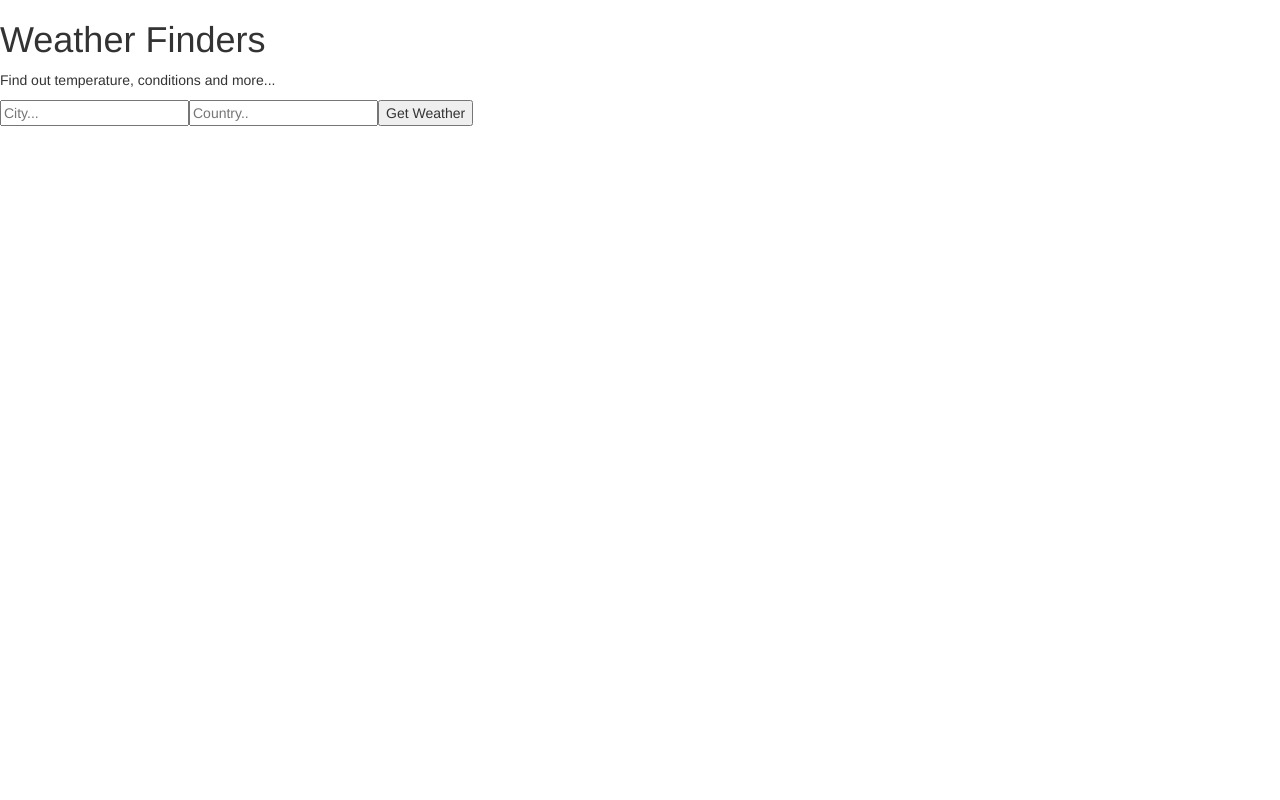
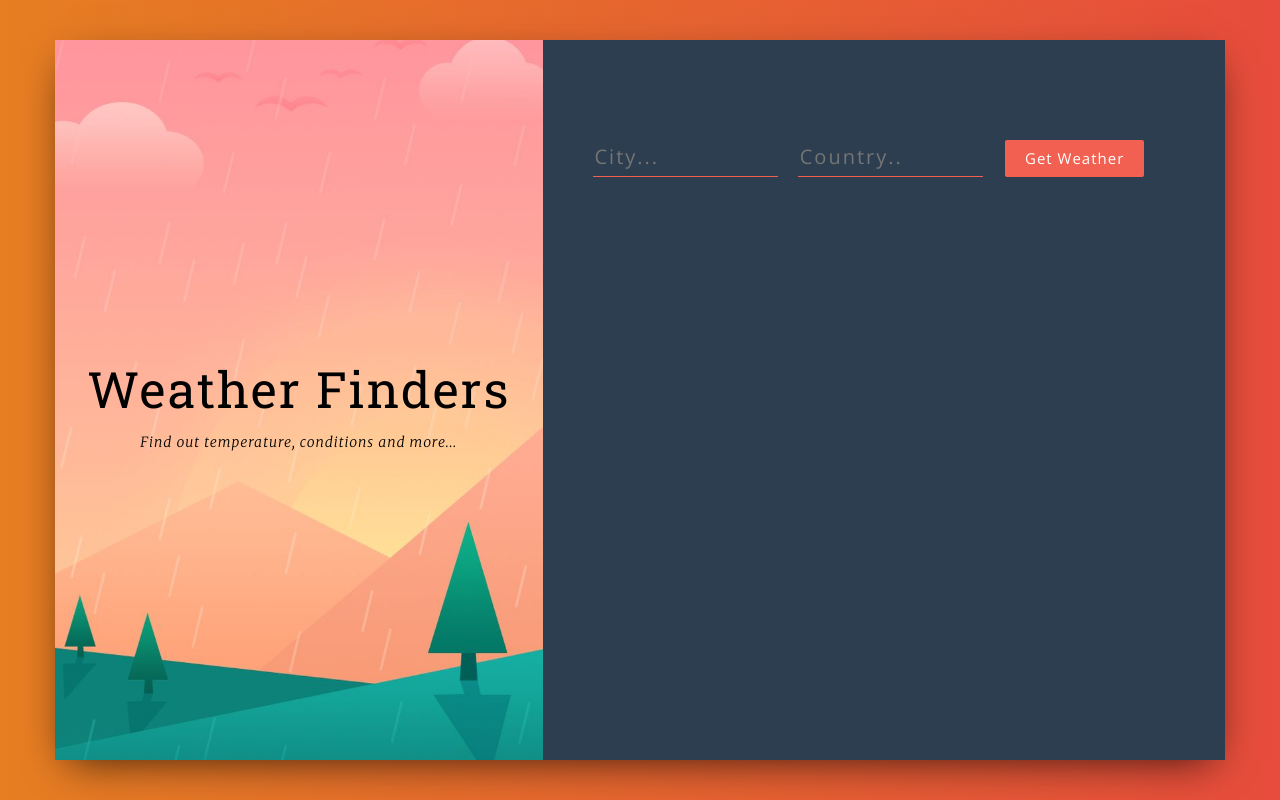
Before and after one commit to karki011/karki011.github.io, a React (Create React App) app: page / in a window 1280 px wide. Built offline with nearby package versions, Linux system fonts and the light colour scheme.

Commit message:
css added

```diff
--- /dev/null
+++ b/src/App.css
@@ -0,0 +1,127 @@
+@import url('https://fonts.googleapis.com/css?family=Merriweather:100,200,300,300i,400,400i,700');
+@import url('https://fonts.googleapis.com/css?family=Roboto+Slab:400,700');
+@import url('https://fonts.googleapis.com/css?family=Open+Sans:300,400');
+
+body {
+  font-family: "Open Sans", serif;
+}
+
+.wrapper {
+  background: linear-gradient(to right, #e67e22, #e74c3c);
+  height: 100vh;
+  display: flex;
+  justify-content: center;
+  align-items: center;
+}
+
+.main {
+  height: 90vh;
+  background: #fff;
+  box-shadow: 0px 13px 40px -13px rgba(0,0,0,0.75);
+  /* width: 80%; */
+  margin: 0 auto;
+}
+
+.title-container {
+  height: 90vh;
+  background: url("img/bg.jpg") center center no-repeat;
+  background-size: cover;
+  display: flex;
+  align-items: center;
+  justify-content: center;
+  text-align: center;
+  color: #000;
+}
+
+.title-container__title {
+  font-size: 50px;
+  letter-spacing: 2px;
+  line-height: 1.3;
+  font-family: 'Roboto Slab', serif;
+}
+
+.title-container__subtitle {
+  font-style: italic;
+  font-weight: 100;
+  letter-spacing: 1px;
+  line-height: 1.5;
+  font-family: "Merriweather", serif;
+}
+
+.form-container {
+  background-color: #2c3e50;
+  height: 90vh;
+  padding-top: 100px;
+  padding-left: 50px;
+}
+
+input[type="text"] {
+  background-color: transparent;
+  border: 0;
+  border-bottom: solid 1px #f16051;
+  width: 30%;
+  padding-bottom: 4px;
+  color: #fff !important;
+  font-weight: lighter;
+  letter-spacing: 2px;
+  margin-bottom: 30px;
+  margin-right: 20px;
+  font-size: 20px;
+}
+
+input[type="text"] {
+    outline: none;
+}
+
+input:-webkit-autofill {
+    -webkit-box-shadow: 0 0 0 30px #2c3e50 inset;
+    -webkit-text-fill-color: #fff !important;
+}
+
+button {
+  border: 0;
+  padding: 8px 20px;
+  margin: 0 2px;
+  border-radius: 2px;
+  font-weight: lighter;
+  letter-spacing: 1px;
+  font-size: 15px;
+  cursor: pointer;
+  background-color: #f16051;
+  color: #fff;
+  font-weight: 100;
+}
+
+button:active {
+  outline: none;
+}
+
+.weather__info {
+  width: 60%;
+  font-size: 20px;
+  font-weight: 200;
+  letter-spacing: 2px;
+}
+
+.weather__key {
+  color: #f16051;
+  border-bottom: solid 2px rgba(255,255,255,0.06);
+  padding: 20px 0 20px 0;
+  font-weight: 400;
+}
+
+.weather__key:last-child {
+  border: 0;
+}
+
+.weather__value {
+  color: #fff;
+  font-weight: 200;
+}
+
+.weather__error {
+  color: #f16051;
+  font-size: 20px;
+  letter-spacing: 1px;
+  font-weight: 200;
+}
--- a/src/App.js
+++ b/src/App.js
@@ -47,7 +47,14 @@ class App extends React.Component{
   render(){
     return(
       <div>
+        <div className="wrapper">
+          <div className="main">
+            <div className="container">
+              <div className="row">
+                <div className="col-xs-5 title-container">
                   <Title />
+                </div>
+                <div className="col-xs-7 form-container">
                   <Form getWeather={this.getWeather}/>
                   <Weather
                     temperature={this.state.temperature}
@@ -56,6 +63,11 @@ class App extends React.Component{
                     humidity={this.state.humidity}
                     description={this.state.description}
                     error= {this.state.error}/>
+                </div>
+              </div>
+            </div>
+          </div>
+        </div>
 
       </div>
     );
--- a/src/compontents/Title.js
+++ b/src/compontents/Title.js
@@ -2,8 +2,8 @@ import React from 'react';
 
 const Title = () => (
     <div>
-        <h1>Weather Finders</h1>
-        <p>Find out temperature, conditions and more...</p>
+        <h1 className="title-container__title">Weather Finders</h1>
+        <p className="title-container__subtitle">Find out temperature, conditions and more...</p>
     </div>
 );
 
--- a/src/compontents/Weather.js
+++ b/src/compontents/Weather.js
@@ -16,12 +16,30 @@ import React from 'react';
 //converted to stateless function
 
 const Weather = props => (
-    <div>
-        {props.city && props.country && <p>Location: {props.city},{props.country}</p> }
-        {props.temperature && <p>Temperature: {props.temperature}</p>}
-        {props.humidity && <p>Humidity: {props.humidity} </p> }
-        {props.description && <p>Conditions: {props.description} </p> }
-        {props.error && <p>{props.error}</p>}
+    <div className ="weather_info">
+        {
+            props.city && props.country && <p className="weather__key">Location:
+                 <span className="weather__value"> {props.city}, {props.country}</span>
+                 </p>
+        }
+        {
+            props.temperature && <p className="weather__key">Temperature:
+                <span className="weather__value"> {props.temperature}</span>
+            </p>
+        }
+        {
+            props.humidity && <p className="weather__key">Humidity:
+            <span className="weather__value"> {props.humidity}</span>
+            </p>
+        }
+        {
+            props.description && <p className="weather__key"> Conditions:
+            <span className="weather__value"> {props.description} </span>
+            </p>
+        }
+        {
+            props.error && <p className="weather__error">{props.error}</p>
+        }
     </div>
 )
 
--- a/src/index.js
+++ b/src/index.js
@@ -1,6 +1,7 @@
 import React from 'react';
 import ReactDOM from 'react-dom';
 import 'bootstrap/dist/css/bootstrap.min.css';
+import './App.css'
 import App from './App';
 import * as serviceWorker from './serviceWorker';
 
```
Also changed, not shown: src/img/bg.jpg (added). Lines whose indentation alone changed are shown as unchanged.
